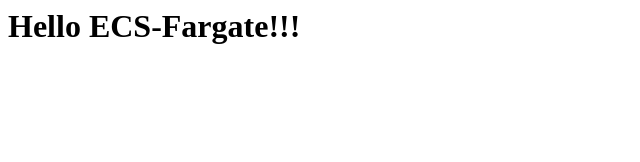
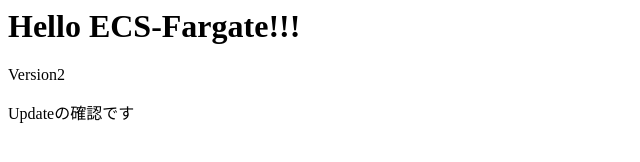
Before and after one commit to Tomo-zou-2525/ECS-CircleCI, a plain HTML site: page static-html-directory/index.html in a window 1280 px wide. Shown: the whole page, without its empty margins (0-640 px from the left). Drawn offline with Linux system fonts and the light colour scheme.

Commit message:
CircleCI/CDファイル修正　動作確認

```diff
--- a/static-html-directory/index.html
+++ b/static-html-directory/index.html
@@ -1 +1,3 @@
 <h1>Hello ECS-Fargate!!!</h1>
+<span>Version2</span>
+<p>Updateの確認です</p>
```
Also changed, not shown: 1 other file.
